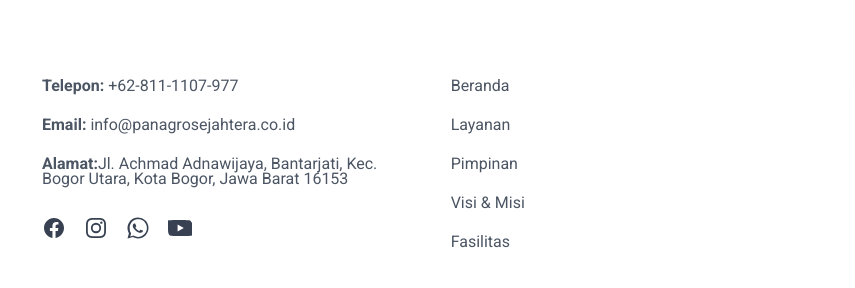
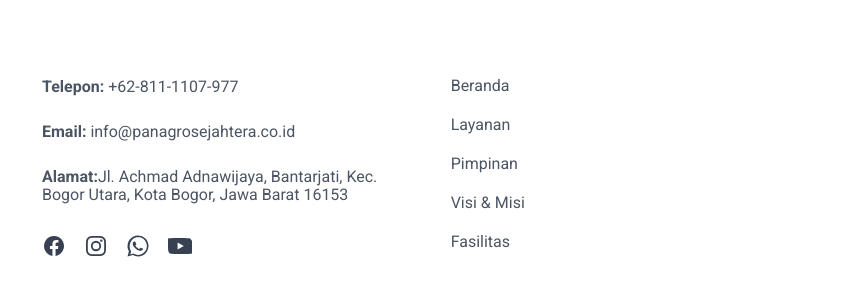
Before and after one commit to samkaaaa/WEB-PAN-AGRO, a plain HTML site: page webpas/index.html in a window 1280 px wide. Shown: the part 4115-4403 px from the top of the page, 0-855 px from the left. Drawn offline with nearby package versions, Linux system fonts and the light colour scheme.

Commit message:
index.html

```diff
--- a/webpas/index.html
+++ b/webpas/index.html
@@ -332,7 +332,7 @@ sistem, di antaranya kegiatan reklamasi tambang, konservasi
   <div>
     <h2 class="text-lg font-semibold text-gray-900 mb-4" style="font-size: 16px;">Kontak</h2>
 
-    <ul class="space-y-3 text-gray-600 text-sm">
+    <ul class="space-y-3 text-gray-600 text-sm" style="line-height:18px">
       <li><strong>Telepon:</strong> <a href="tel:+628111107-977" class="hover:text-blue-600">+62-811-1107-977</a></li><br>
       <li><strong>Email:</strong> <a href="mailto:info@panagrosejahtera.co.id" class="hover:text-blue-600">info@panagrosejahtera.co.id</a></li><br>
       <li><strong>Alamat:</strong>Jl. Achmad Adnawijaya, Bantarjati, Kec. Bogor Utara, Kota Bogor, Jawa Barat 16153</li      >
```
